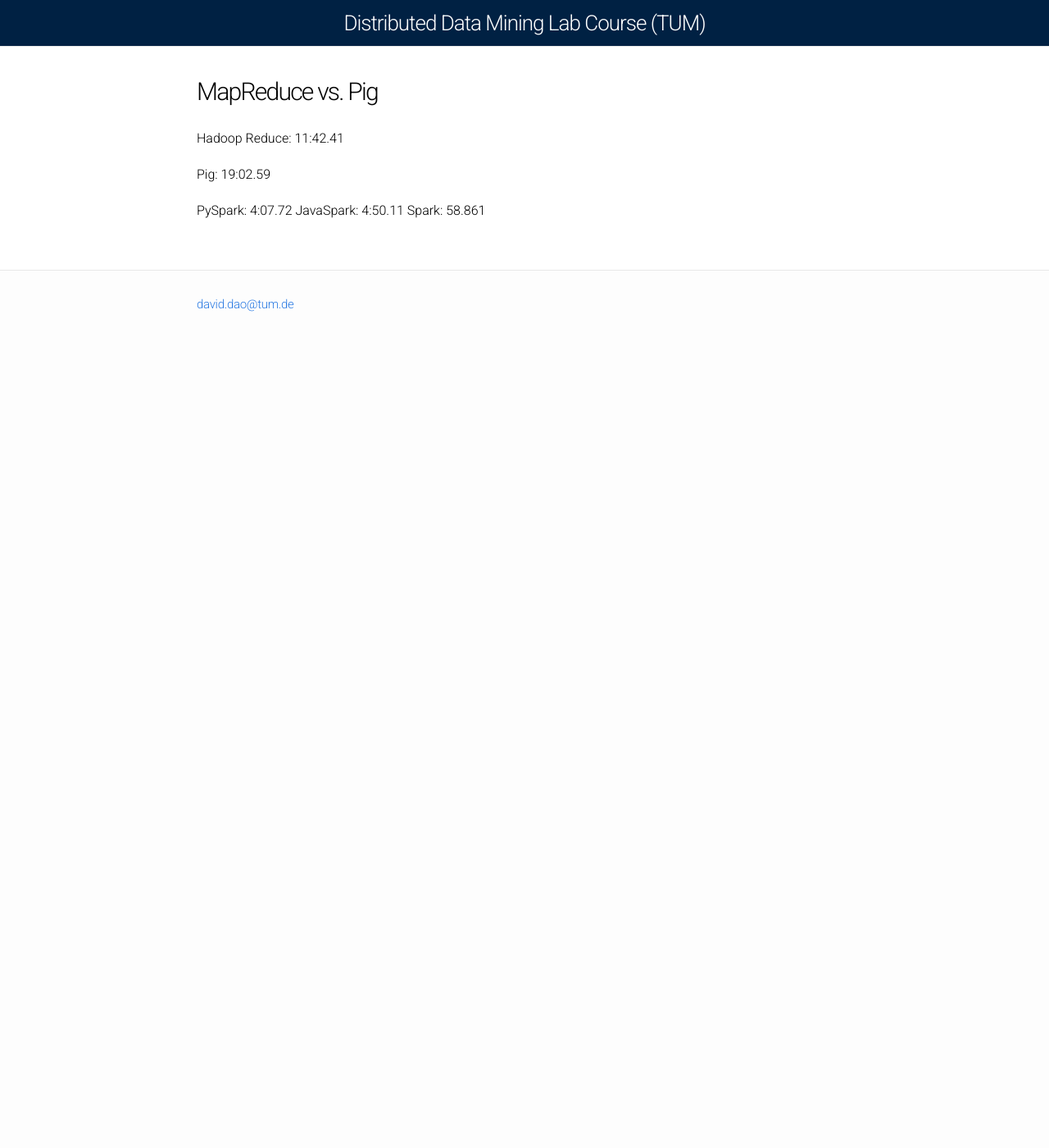
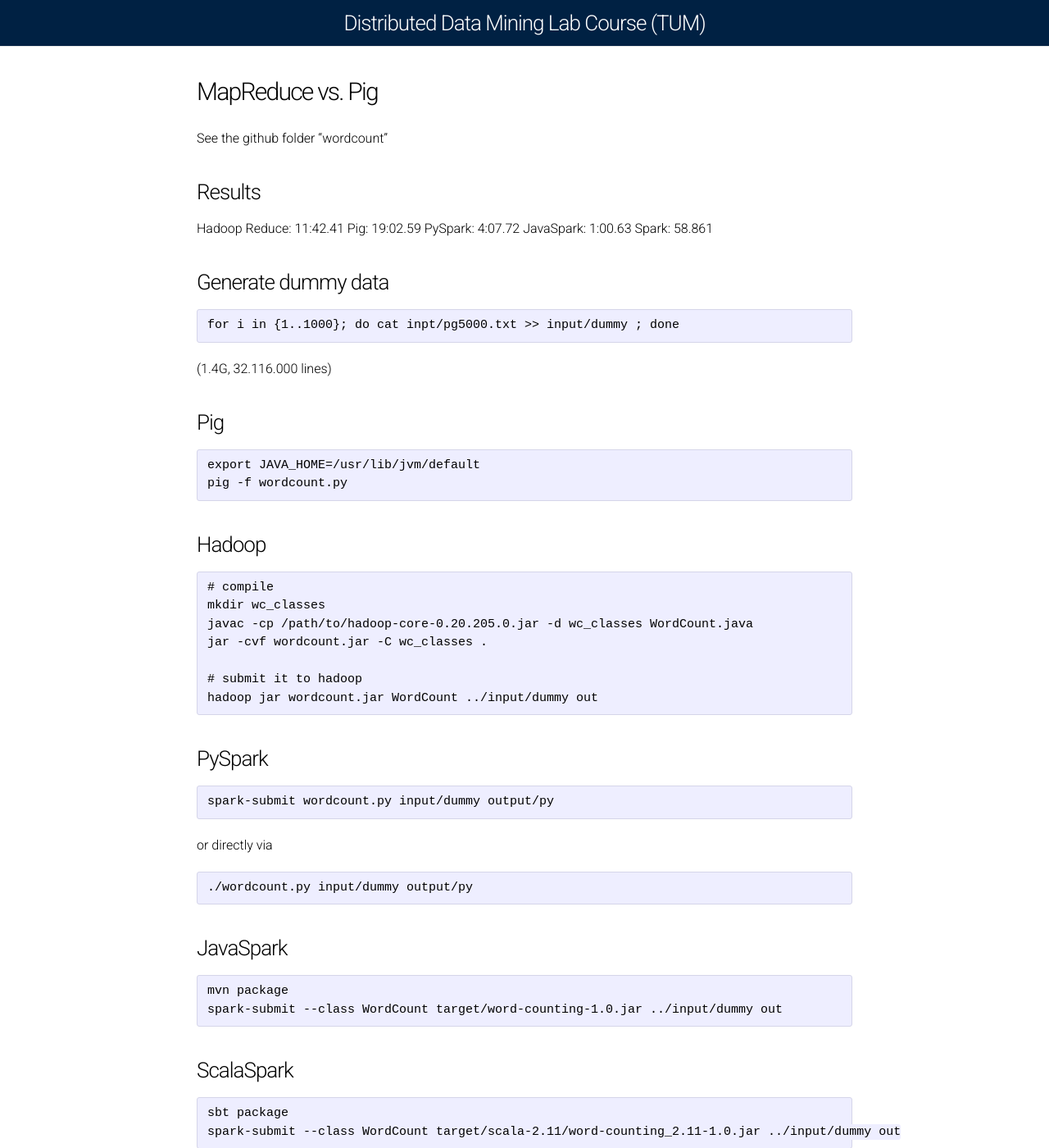
Before and after one commit to daviddao/ddm-script, a Jekyll site: the page built from hadoop_reduce-vs-pig.md, in a window 1280 px wide and 1400 px high. Shown: the whole window at 82% size. Built offline with Jekyll 4.4.1, drawn with Linux system fonts in a browser that asks for light colours; Markdown is read by kramdown in place of the engine named in the settings.

Commit message:
wc scripts

````diff
--- a/hadoop_reduce-vs-pig.md
+++ b/hadoop_reduce-vs-pig.md
@@ -5,10 +5,65 @@ permalink: /hadoop_reduce-vs-pig/
 ---
 
 
+See the github folder "wordcount"
+
+### Results
+
 Hadoop Reduce: 11:42.41
+Pig: 19:02.59
+PySpark: 4:07.72
+JavaSpark:  1:00.63
+Spark: 58.861
 
-Pig: 19:02.59
+### Generate dummy data
 
-PySpark: 4:07.72
-JavaSpark:  4:50.11
-Spark: 58.861
+```
+for i in {1..1000}; do cat inpt/pg5000.txt >> input/dummy ; done
+```
+
+(1.4G, 32.116.000 lines)
+
+### Pig
+
+```
+export JAVA_HOME=/usr/lib/jvm/default
+pig -f wordcount.py
+```
+
+### Hadoop
+
+```
+# compile
+mkdir wc_classes
+javac -cp /path/to/hadoop-core-0.20.205.0.jar -d wc_classes WordCount.java
+jar -cvf wordcount.jar -C wc_classes .
+
+# submit it to hadoop
+hadoop jar wordcount.jar WordCount ../input/dummy out
+```
+
+### PySpark
+
+```
+spark-submit wordcount.py input/dummy output/py
+```
+
+or directly via
+
+```
+./wordcount.py input/dummy output/py
+```
+
+### JavaSpark
+
+```
+mvn package
+spark-submit --class WordCount target/word-counting-1.0.jar ../input/dummy out
+```
+
+### ScalaSpark
+
+```
+sbt package
+spark-submit --class WordCount target/scala-2.11/word-counting_2.11-1.0.jar ../input/dummy out
+```
````
